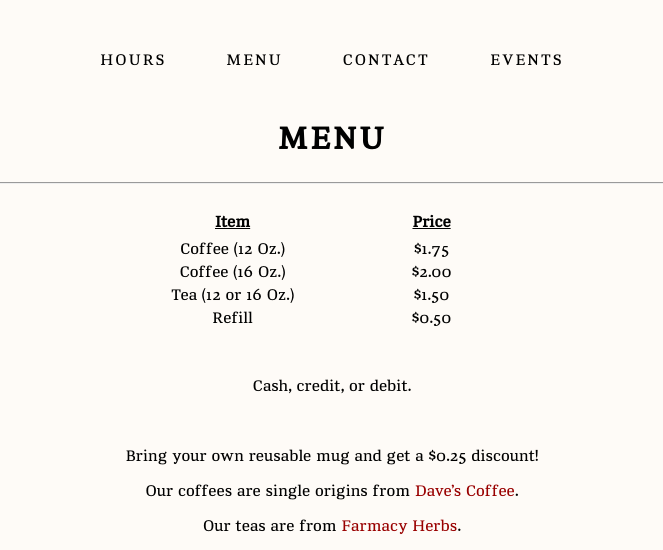
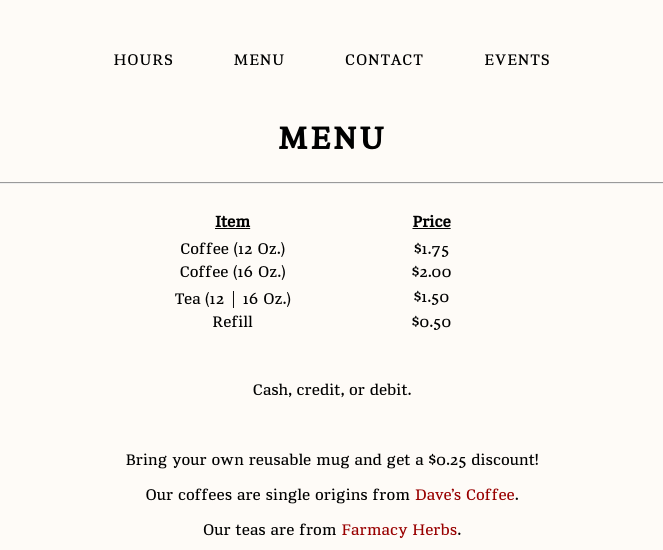
Before and after one commit to undergroundcoffee/undergroundcoffee.github.io, a plain HTML site: page menu/index.html in a window 1280 px wide. Shown: the part 152-702 px from the top of the page, without its empty margins (308-971 px from the left). Drawn offline with Linux system fonts and the light colour scheme.

Commit message:
updated menu page

```diff
--- a/css/style.css
+++ b/css/style.css
@@ -28,7 +28,7 @@ body {
 
 #nav {
   text-align: center;
-  letter-spacing: 2px;
+  letter-spacing: 0.05em;
   padding-top: 50px;
   text-transform: uppercase;
   width: 700px;
--- a/menu/index.html
+++ b/menu/index.html
@@ -43,7 +43,7 @@
           <tr><th>Item</th><th>Price</th></tr>
           <tr><td>Coffee (12 Oz.)</td><td>$1.75</td></tr>
           <tr><td>Coffee (16 Oz.)</td><td>$2.00</td></tr>
-          <tr><td>Tea (12 or 16 Oz.)</td><td>$1.50</td></tr>
+          <tr><td>Tea (12 | 16 Oz.)</td><td>$1.50</td></tr>
           <tr><td>Refill</td><td>$0.50</td></tr>
         </table>
 
```
Also changed, not shown: 2 other files.
